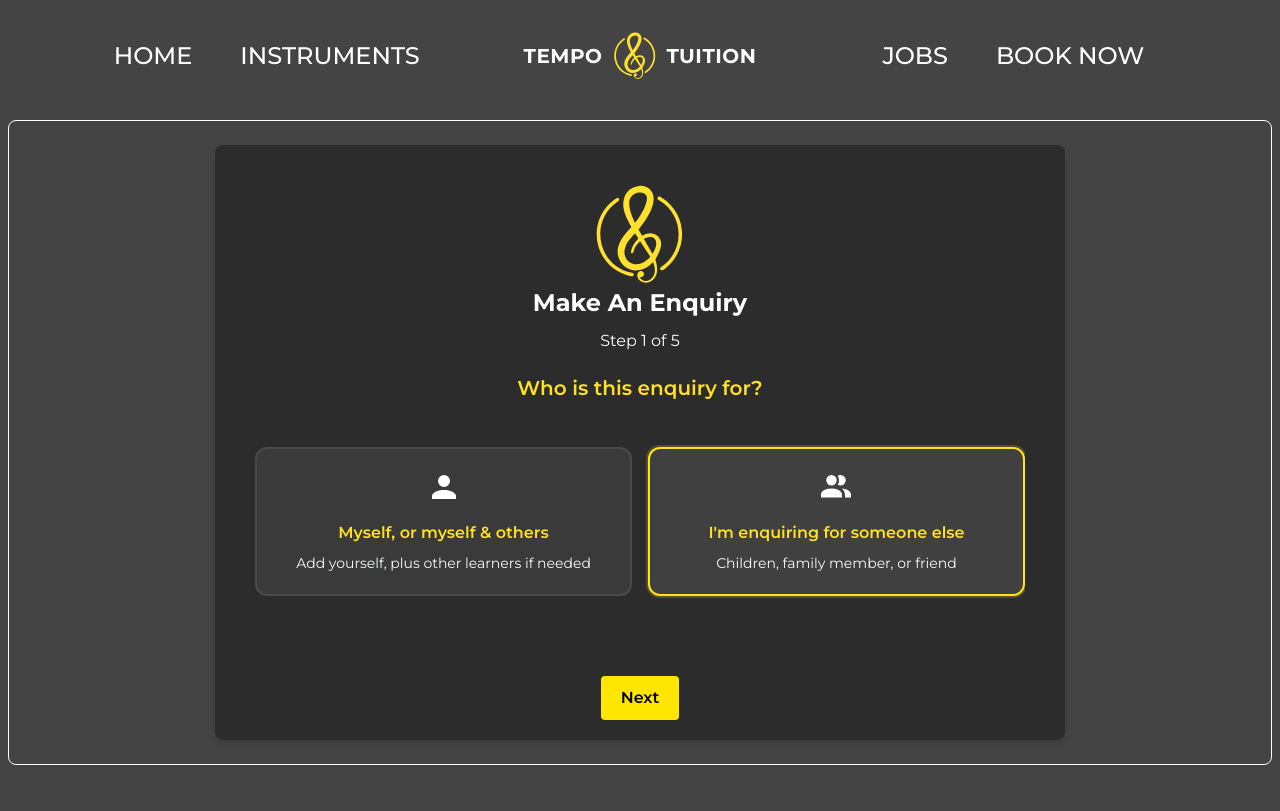
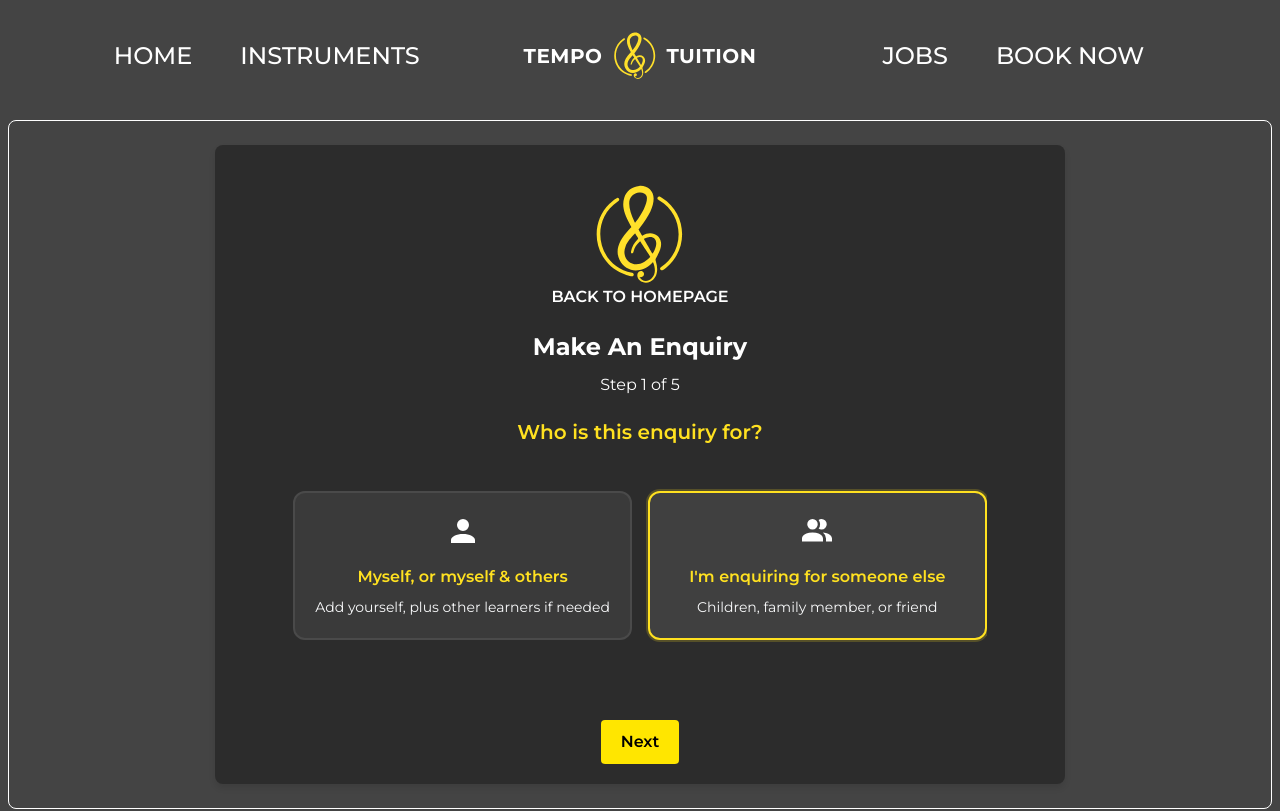
Before and after one commit to Jim247/tplatform, a Next.js app: page /book in a window 1280 px wide. Shown: the top 811 px of the page. Built offline with nearby package versions, Linux system fonts and the light colour scheme.

Commit message:
booking home link

```diff
--- a/src/components/EnquiryForm.tsx
+++ b/src/components/EnquiryForm.tsx
@@ -358,10 +358,15 @@ const EnquiryForm = () => {
   };
 
   return (
-    <div className="form-container">
+    <div className="form-container justify-center items-center">
       {/* Header Section */}
       <div className="form-header">
+        <a href='./'>
         <Logo height={100} width={100} />
+        </a>
+         <a className='font-semibold pb-5' href='./'>
+       BACK TO HOMEPAGE
+        </a>
         <h1 className="form-title">
           Make An Enquiry
           <br />
```
